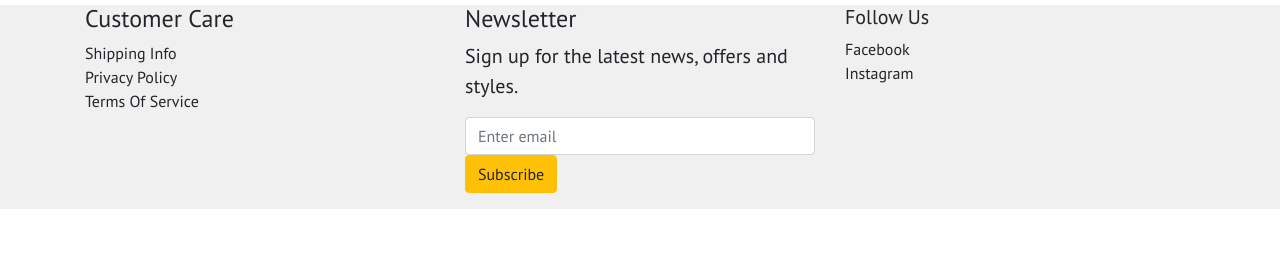
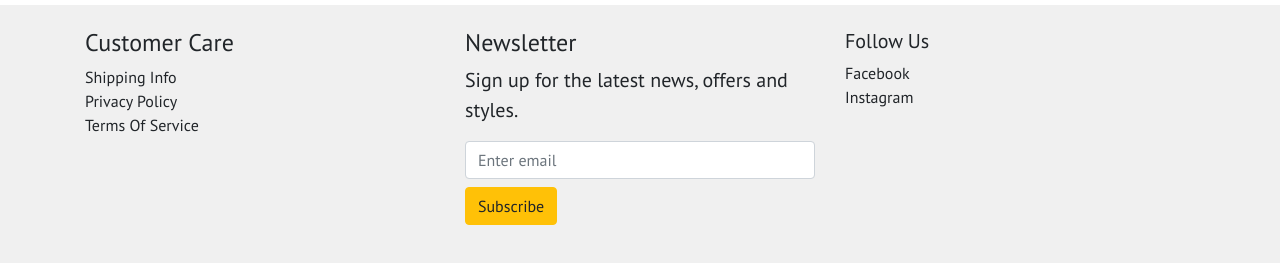
Before and after one commit to cmejia6/eCommerce-Store, a plain HTML site: page index.html in a window 1280 px wide. Shown: the part 1650-1913 px from the top of the page. Before the commit the page ends 1859 px from the top, so only its background shows below. Drawn offline with nearby package versions, Linux system fonts and the light colour scheme; a web font is replaced by a local one.

Commit message:
Footer Update

```diff
--- a/index.html
+++ b/index.html
@@ -190,7 +190,7 @@
 		<!-- Footer -->
 		<div id="footer">
 			<div class="container">
-				<div class="row">
+				<div class="row pt-4 pb-4">
 					<div class="col">
 						<div class="footer">
 							<p class="h4">Customer Care</p>
@@ -210,7 +210,7 @@
 									<form>
 											<div class="form-group">
 										<input type="email" class="form-control" id="exampleInputEmail1" aria-describedby="emailHelp" placeholder="Enter email">
-										<input class="btn btn-warning" type="submit" value="Subscribe" >
+										<input class="btn btn-warning mt-2" type="submit" value="Subscribe" >
 									</div>
 									</form>
 							</p>
```
